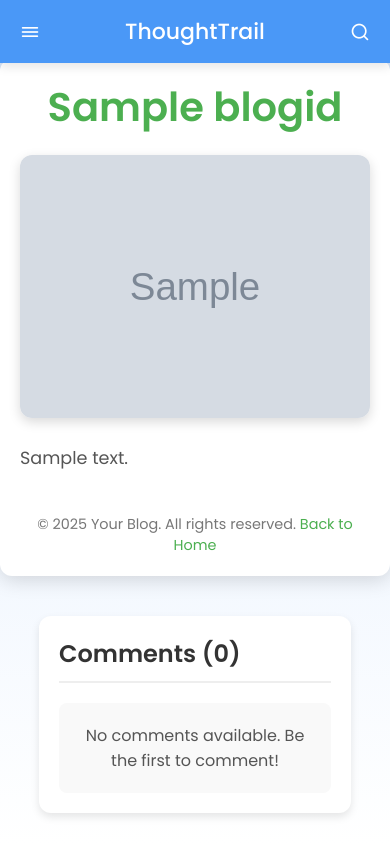
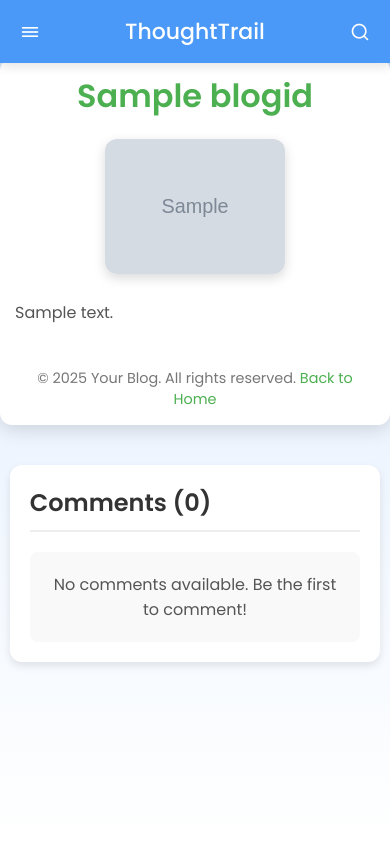
Before and after one commit to AyushSingh1002/ThoughtTrail, a Node server app: template views/blog.ejs in a window 390 px wide. Run offline with Node 20, Linux system fonts and the light colour scheme; the template is opened without the code that fills it: most values are stand-ins (such as "Sample title", 1, 10 or a date in 2020); grey boxes marked "Sample" are stand-in pictures; some libraries are stand-ins or nearby versions.

Commit message:
ux ui improvement

```diff
--- a/views/blog.ejs
+++ b/views/blog.ejs
@@ -4,6 +4,7 @@
     <meta charset="UTF-8">
     <meta name="viewport" content="width=device-width, initial-scale=1.0">
     <title>Modern Blog Post</title>
+    <link rel="stylesheet" href="https://cdnjs.cloudflare.com/ajax/libs/font-awesome/6.7.2/css/all.min.css">
     <style>
         :root {
             --primary-color: #4CAF50;
@@ -29,6 +30,7 @@
             border-radius: 12px;
             box-shadow: 0 4px 20px var(--shadow-color);
             overflow: hidden;
+
         }
 
         .blog-title {
@@ -41,7 +43,8 @@
         }
 
         .blog-cover {
-            width: 100%;
+            align-content: center;
+            width: 40%;
             height: auto;
             border-radius: 12px;
             margin-bottom: 25px;
@@ -106,11 +109,17 @@
             box-shadow: 0 2px 10px var(--shadow-color);
         }
         .comment-form-container {
-            width: 80%;
+            width: 100%;
             background-color: #fff;
             border-radius: 12px;
             padding: 20px;
             box-shadow: 0 4px 20px var(--shadow-color);
+        }
+
+        .image-container {
+            display: flex;
+            justify-content: center;
+            width: 100%;
         }
 
         .comment-form-title {
@@ -121,56 +130,138 @@
             font-weight: bold;
         }
 
-        .comment-form {
+        /* Container */
+.comment-form-container {
+    width: 80%;
+    margin: 20px auto;
+    padding: 15px;
+    background: #f9fafb;
+    border-radius: 10px;
+    box-shadow: 0 4px 12px rgba(0, 0, 0, 0.1);
+    font-family: 'Poppins', sans-serif;
+}
+
+/* Row Layout */
+.comment-form-row {
     display: flex;
-            flex-direction: column;
+    align-items: center;
+    gap: 15px;
+    width: 100%;
+}
+
+/* Avatar */
+.user-avatar {
+    width: 50px;
+    height: 50px;
+    border-radius: 50%;
+    object-fit: cover;
+    border: 2px solid #e5e7eb;
+    box-shadow: 0 2px 4px rgba(0, 0, 0, 0.1);
+    transition: transform 0.2s ease;
+}
+
+.user-avatar:hover {
+    transform: scale(1.1);
+}
+
+/* Text Area */
+.comment-form textarea {
+    flex: 1;
+    padding: 12px 15px;
+    font-size: 1em;
+    border: 1px solid #e5e7eb;
+    border-radius: 20px;
+    background-color: #f3f4f6;
+    outline: none;
+    resize: none;
+    transition: box-shadow 0.3s ease, background-color 0.3s ease;
+    box-shadow: inset 0 1px 3px rgba(0, 0, 0, 0.05);
+}
+
+.comment-form textarea:focus {
+    background-color: #ffffff;
+    border-color: #6366f1;
+    box-shadow: 0 0 5px rgba(99, 102, 241, 0.3);
+}
+
+/* Icon Button */
+.comment-form button {
+    display: flex;
+    align-items: center;
+    justify-content: center;
+    width: 45px;
+    height: 45px;
+    background-color: #6366f1;
+    color: #ffffff;
+    border: none;
+    border-radius: 50%;
+    cursor: pointer;
+    transition: background-color 0.3s ease, transform 0.2s ease;
+    box-shadow: 0 3px 6px rgba(99, 102, 241, 0.4);
+    font-size: 1.2em; /* Icon Size */
+}
+
+.comment-form button:hover {
+    background-color: #4f46e5;
+    transform: translateY(-2px);
+    box-shadow: 0 6px 12px rgba(79, 70, 229, 0.4);
+}
+
+/* Responsive Adjustments */
+@media (max-width: 600px) {
+    .comment-form-row {
+        flex-wrap: wrap;
+        gap: 10px;
     }
 
     .comment-form textarea {
-            width: 100%;
-            padding: 15px;
-            font-size: 1rem;
-            border-radius: 8px;
-            border: 1px solid #ccc;
-            resize: none;
-            margin-bottom: 15px;
-            box-shadow: 0 2px 8px var(--shadow-color);
-        }
-
-        .comment-form input[type="text"] {
-            width: 100%;
-            padding: 15px;
-            font-size: 1rem;
-            border-radius: 8px;
-            border: 1px solid #ccc;
-            margin-bottom: 15px;
-            box-shadow: 0 2px 8px var(--shadow-color);
+        width: calc(100% - 80px); /* Adjust to avatar and button width */
     }
 
     .comment-form button {
-            padding: 12px 20px;
-            font-size: 1rem;
-            background-color: var(--primary-color);
-            color: #fff;
-            border: none;
-            border-radius: 8px;
-            cursor: pointer;
-            transition: background-color 0.3s ease;
-            font-weight: bold;
+        flex: none;
     }
 
-        .comment-form button:hover {
-            background-color: #388E3C;
 }
 
-        .comment-form button:disabled {
-            background-color: #ccc;
-            cursor: not-allowed;
-        }
+
         #cont{
            width: 100%;
            display: flex;
            justify-content: center;
+        }
+        .comment-container {
+            width: 80%;
+            background-color: #fff;
+            border-radius: 12px;
+            padding: 20px;
+            box-shadow: 0 4px 20px var(--shadow-color);
+            margin-top: 20px;
+        }
+        @media screen and (max-width: 768px) {
+            .container {
+                padding: 15px;
+            }
+
+            .blog-title {
+                font-size: 2rem;
+            }
+
+            .blog-cover {
+                width: 50%;
+            }
+
+            .blog-content {
+                font-size: 1rem;
+            }
+
+            .comment-container {
+                width: 95%;
+            }
+            .comment-form-container {
+        width: 95%;
+    }
+
         }
     </style>
 </head>
@@ -179,7 +270,9 @@
 
     <div class="container">
         <h1 class="blog-title"><%= blogid.title %></h1>
+        <div class="image-container">
             <img class="blog-cover" src="<%= blogid.CoverImgURL %>" alt="<%= blogid.title %> cover image" loading="lazy">
+        </div>
         <p class="blog-content"><%= blogid.content %></p>
         <footer>
             &copy; <%= new Date().getFullYear() %> Your Blog. All rights reserved. <a href="/">Back to Home</a>
@@ -188,16 +281,20 @@
     <% if (locals.user) { %>
         <div  id="cont" >
             <div class="comment-form-container">
-                <h1 class="comment-form-title">Leave a Comment</h1>
                 <form class="comment-form" action="/" method="POST">
-                    <input type="hidden" name="post" value="<%= blogid._id %>"/>
-                    <textarea name="content" rows="4" placeholder="enter the comment here" required></textarea>
-                    <button type="submit">Post Comment</button>
+                    <input type="hidden" name="post" value="<%= blogid._id %>" />
+                    <div class="comment-form-row">
+                        <img class="user-avatar" src="<%= user.ProfilePic %>" alt="User Avatar" />
+                        <textarea name="content" rows="1" placeholder="Write a comment..." required></textarea>
+                        <button type="submit" aria-label="Post Comment">
+                            <i class="fas fa-paper-plane"></i>
+                        </button>
+                    </div>
                 </form>
             </div>
             </div>
     <% } %>
-    <div style="background-color: #fff; padding: 20px; border-radius: 12px; box-shadow: 0 4px 8px rgba(0, 0, 0, 0.1); margin-top: 20px; width: 80%; margin-left: auto; margin-right: auto;">
+    <div class="comment-container" style="background-color: #fff; padding: 20px; border-radius: 12px; box-shadow: 0 4px 8px rgba(0, 0, 0, 0.1); margin-top: 20px; margin-left: auto; margin-right: auto;">
         <h3 style="font-size: 1.5rem; color: #333; border-bottom: 2px solid #eee; padding-bottom: 10px; margin-bottom: 20px;">Comments (<%= comment.length %>)</h3>
 
         <% if (comment.length > 0) { %>
```
Lines whose indentation alone changed are shown as unchanged.
